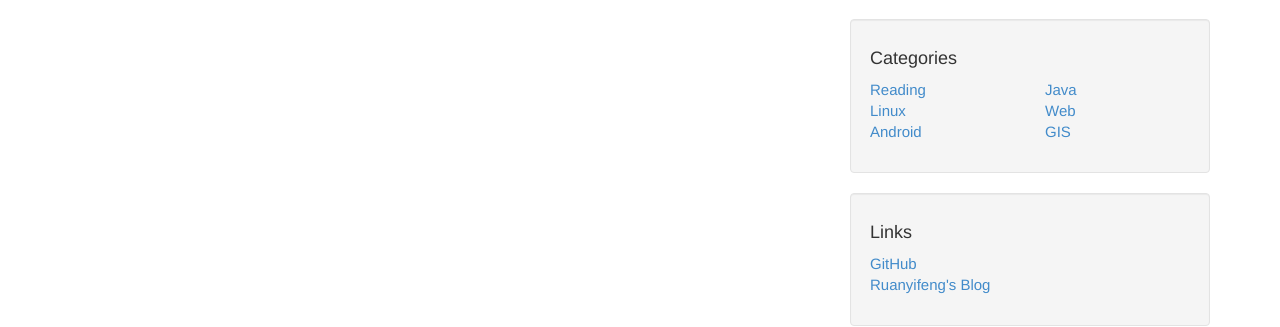
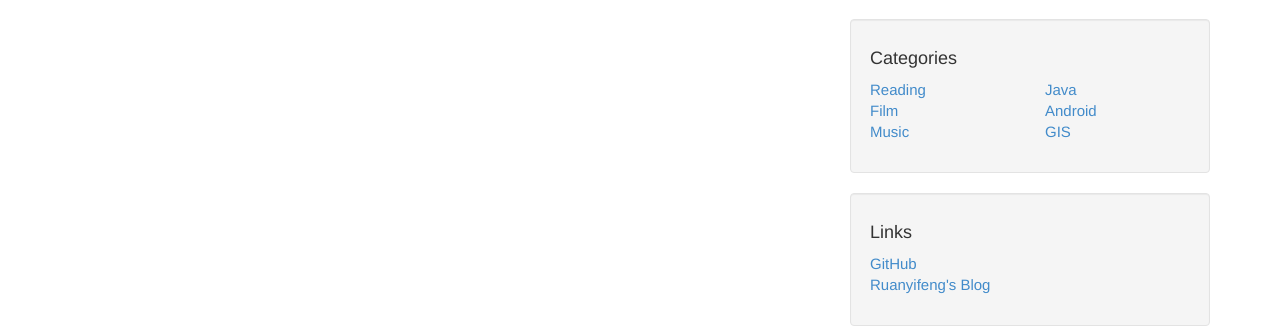
Before and after one commit to haidaoxiaofei/haidaoxiaofei.github.io, a Jekyll site: the page built from tags.md, in a window 1280 px wide and 1029 px high. Shown: the part 185-512 px from the top of the window. Built offline with Jekyll 4.4.1, drawn with Linux system fonts in a browser that asks for light colours; Markdown is read by kramdown in place of the engine named in the settings; comment, search, counter and statistics services are not loaded.

Commit message:
change categories

```diff
--- a/_includes/categories.html
+++ b/_includes/categories.html
@@ -6,13 +6,13 @@
                     </a>
                   </li>
                   <li>
-                    <a href="/categories.html#linux">
-                      Linux
+                    <a href="/categories.html#film">
+                      Film
                     </a>
                   </li>
                   <li>
-                    <a href="/categories.html#android">
-                      Android
+                    <a href="/categories.html#music">
+                      Music
                     </a>
                   </li>
                 </ul>
@@ -26,12 +26,12 @@
                     </a>
                   </li>
                   <li>
-                    <a href="/categories.html#web">
-                      Web
+                    <a href="/categories.html#android">
+                      Android
                     </a>
                   </li>
                   <li>
-                    <a href="/categories.html#network">
+                    <a href="/categories.html#gis">
                       GIS
                     </a>
                   </li>
```
